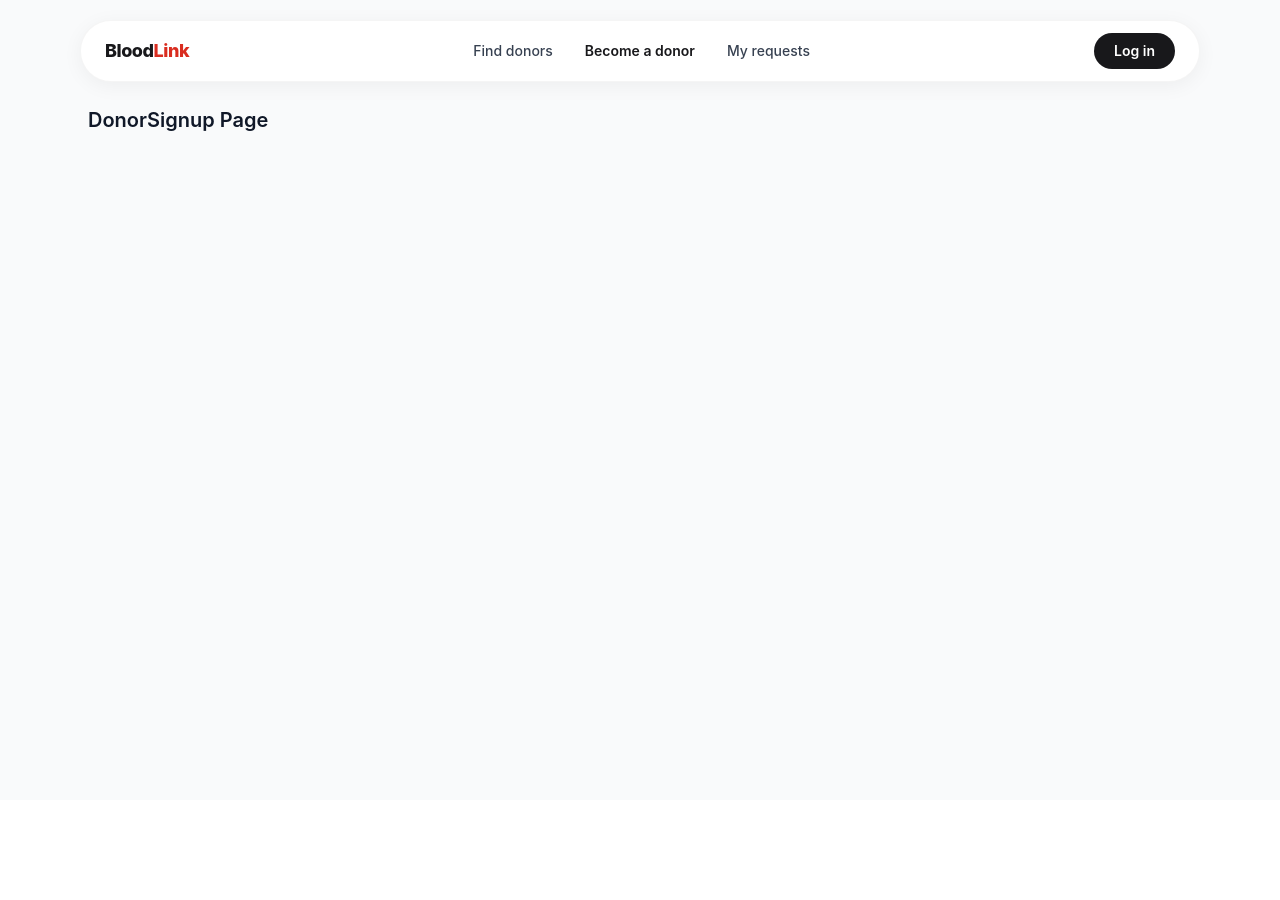
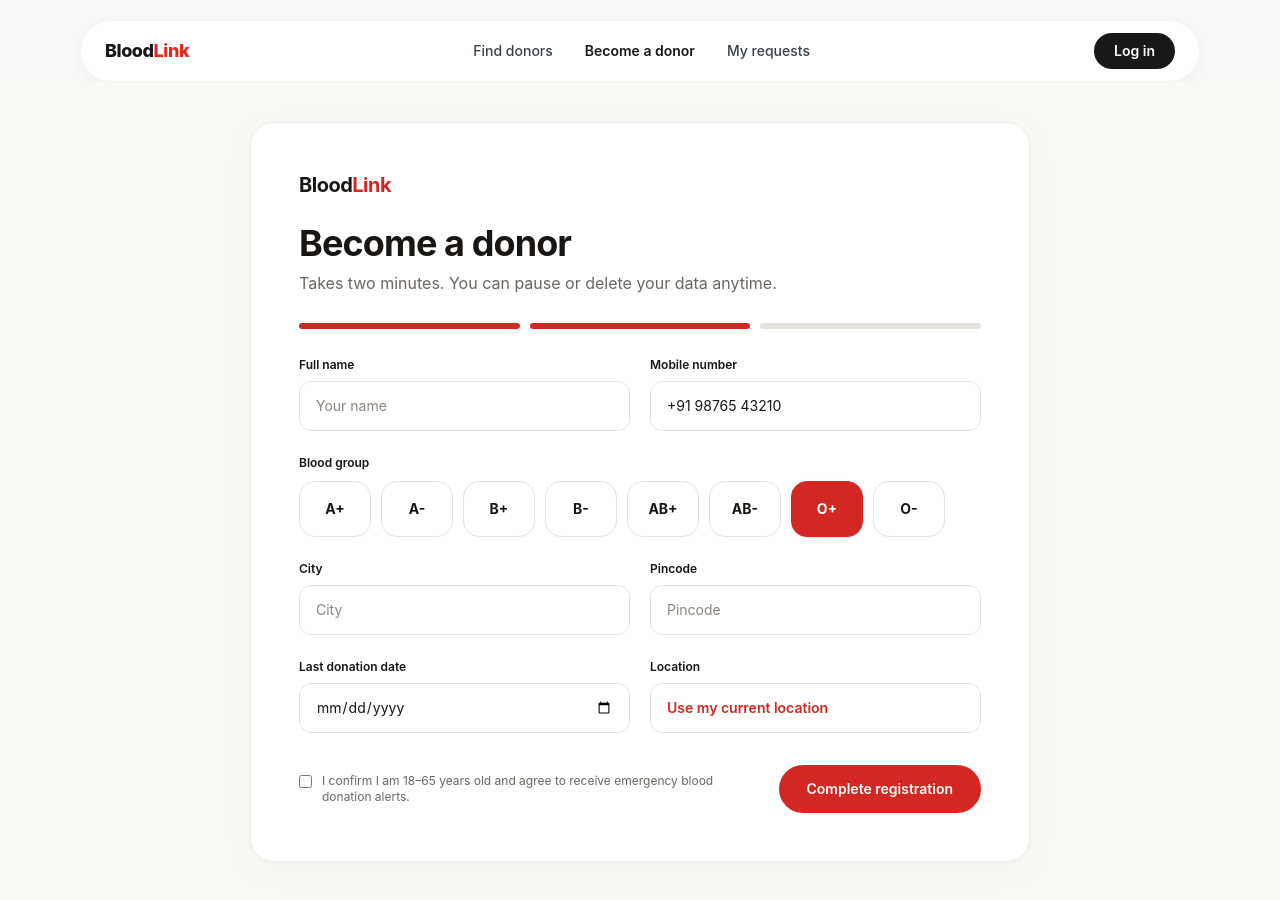
Before and after one commit to vishvas2005/blood-donor-finder, a React (Vite) app in the folder client/: page /register-donor in a window 1280 px wide. Before the commit the page ends 800 px from the top, so only its background shows below. Built offline with nearby package versions, Linux system fonts and the light colour scheme.

Commit message:
Add Become a Donor registration page UI

```diff
--- a/client/src/pages/DonorSignup.jsx
+++ b/client/src/pages/DonorSignup.jsx
@@ -1 +1,245 @@
-export default function DonorSignup() { return <div className='max-w-6xl mx-auto p-6 text-xl font-semibold'>DonorSignup Page</div>; }
+import React, { useState } from 'react';
+import { Link, useNavigate } from 'react-router-dom';
+
+const BLOOD_GROUPS = ['A+', 'A-', 'B+', 'B-', 'AB+', 'AB-', 'O+', 'O-'];
+
+export default function DonorSignup() {
+  const navigate = useNavigate();
+  const [formData, setFormData] = useState({
+    fullName: '',
+    mobile: '+91 98765 43210',
+    bloodGroup: 'O+',
+    city: '',
+    pincode: '',
+    lastDonationDate: '',
+    locationCoords: '',
+    consent: false,
+  });
+  const [locating, setLocating] = useState(false);
+
+  const handleUseCurrentLocation = () => {
+    if (!navigator.geolocation) {
+      setFormData((prev) => ({
+        ...prev,
+        city: prev.city || 'Bengaluru',
+        pincode: prev.pincode || '560001',
+        locationCoords: 'GPS Location Captured',
+      }));
+      return;
+    }
+
+    setLocating(true);
+    navigator.geolocation.getCurrentPosition(
+      (pos) => {
+        const { latitude, longitude } = pos.coords;
+        setFormData((prev) => ({
+          ...prev,
+          locationCoords: `${latitude.toFixed(4)}, ${longitude.toFixed(4)}`,
+        }));
+        setLocating(false);
+      },
+      () => {
+        setFormData((prev) => ({
+          ...prev,
+          locationCoords: 'Location enabled',
+        }));
+        setLocating(false);
+      }
+    );
+  };
+
+  const handleSubmit = (e) => {
+    e.preventDefault();
+    localStorage.setItem('bloodlink_donor', JSON.stringify(formData));
+    navigate('/donor-dashboard');
+  };
+
+  return (
+    <div className="min-h-screen bg-[#FBF9F6] py-10 px-4 sm:px-6 flex justify-center font-sans">
+      <div className="w-full max-w-[780px] bg-white rounded-3xl shadow-[0_8px_30px_rgb(0,0,0,0.04)] border border-[#F0ECE6] p-7 sm:p-12">
+        {/* Brand Header */}
+        <Link
+          to="/"
+          className="inline-block text-xl font-bold tracking-tight text-[#181512] mb-6"
+        >
+          Blood<span className="text-[#D32724]">Link</span>
+        </Link>
+
+        <h1 className="text-3xl sm:text-4xl font-bold text-[#181512] tracking-tight">
+          Become a donor
+        </h1>
+        <p className="text-sm sm:text-base text-[#6B6661] mt-2">
+          Takes two minutes. You can pause or delete your data anytime.
+        </p>
+
+        {/* 3-Step Progress Bar (2 Active Crimson Segments) */}
+        <div className="grid grid-cols-3 gap-2.5 my-7">
+          <div className="h-1.5 rounded-full bg-[#D32724]" />
+          <div className="h-1.5 rounded-full bg-[#D32724]" />
+          <div className="h-1.5 rounded-full bg-[#E5E2DC]" />
+        </div>
+
+        <form onSubmit={handleSubmit} className="space-y-6">
+          {/* Full Name & Mobile Number */}
+          <div className="grid grid-cols-1 sm:grid-cols-2 gap-5">
+            <div>
+              <label className="block text-xs font-semibold text-[#181512] mb-2">
+                Full name
+              </label>
+              <input
+                type="text"
+                required
+                placeholder="Your name"
+                value={formData.fullName}
+                onChange={(e) =>
+                  setFormData({ ...formData, fullName: e.target.value })
+                }
+                className="w-full px-4 py-3.5 rounded-xl border border-[#E6E1DA] text-sm text-[#181512] placeholder-[#8C867E] focus:outline-none focus:border-[#D32724] transition"
+              />
+            </div>
+
+            <div>
+              <label className="block text-xs font-semibold text-[#181512] mb-2">
+                Mobile number
+              </label>
+              <input
+                type="tel"
+                required
+                placeholder="+91 98765 43210"
+                value={formData.mobile}
+                onChange={(e) =>
+                  setFormData({ ...formData, mobile: e.target.value })
+                }
+                className="w-full px-4 py-3.5 rounded-xl border border-[#E6E1DA] text-sm text-[#181512] placeholder-[#8C867E] focus:outline-none focus:border-[#D32724] transition"
+              />
+            </div>
+          </div>
+
+          {/* Blood Group Selector */}
+          <div>
+            <label className="block text-xs font-semibold text-[#181512] mb-2.5">
+              Blood group
+            </label>
+            <div className="flex flex-wrap gap-2.5">
+              {BLOOD_GROUPS.map((group) => {
+                const isSelected = formData.bloodGroup === group;
+                return (
+                  <button
+                    key={group}
+                    type="button"
+                    onClick={() =>
+                      setFormData({ ...formData, bloodGroup: group })
+                    }
+                    className={`w-[72px] h-14 rounded-2xl text-sm font-bold transition cursor-pointer border ${
+                      isSelected
+                        ? 'bg-[#D32724] text-white border-[#D32724] shadow-sm'
+                        : 'bg-white text-[#181512] border-[#E6E1DA] hover:border-[#C7C0B6]'
+                    }`}
+                  >
+                    {group}
+                  </button>
+                );
+              })}
+            </div>
+          </div>
+
+          {/* City & Pincode */}
+          <div className="grid grid-cols-1 sm:grid-cols-2 gap-5">
+            <div>
+              <label className="block text-xs font-semibold text-[#181512] mb-2">
+                City
+              </label>
+              <input
+                type="text"
+                required
+                placeholder="City"
+                value={formData.city}
+                onChange={(e) =>
+                  setFormData({ ...formData, city: e.target.value })
+                }
+                className="w-full px-4 py-3.5 rounded-xl border border-[#E6E1DA] text-sm text-[#181512] placeholder-[#8C867E] focus:outline-none focus:border-[#D32724] transition"
+              />
+            </div>
+
+            <div>
+              <label className="block text-xs font-semibold text-[#181512] mb-2">
+                Pincode
+              </label>
+              <input
+                type="text"
+                required
+                placeholder="Pincode"
+                value={formData.pincode}
+                onChange={(e) =>
+                  setFormData({ ...formData, pincode: e.target.value })
+                }
+                className="w-full px-4 py-3.5 rounded-xl border border-[#E6E1DA] text-sm text-[#181512] placeholder-[#8C867E] focus:outline-none focus:border-[#D32724] transition"
+              />
+            </div>
+          </div>
+
+          {/* Last Donation Date & Location */}
+          <div className="grid grid-cols-1 sm:grid-cols-2 gap-5">
+            <div>
+              <label className="block text-xs font-semibold text-[#181512] mb-2">
+                Last donation date
+              </label>
+              <input
+                type="date"
+                value={formData.lastDonationDate}
+                onChange={(e) =>
+                  setFormData({
+                    ...formData,
+                    lastDonationDate: e.target.value,
+                  })
+                }
+                className="w-full px-4 py-3.5 rounded-xl border border-[#E6E1DA] text-sm text-[#181512] focus:outline-none focus:border-[#D32724] transition"
+              />
+            </div>
+
+            <div>
+              <label className="block text-xs font-semibold text-[#181512] mb-2">
+                Location
+              </label>
+              <button
+                type="button"
+                onClick={handleUseCurrentLocation}
+                className="w-full px-4 py-3.5 rounded-xl border border-[#E6E1DA] text-left text-sm font-semibold text-[#D32724] hover:bg-[#FFF8F8] transition cursor-pointer"
+              >
+                {locating
+                  ? 'Detecting location...'
+                  : formData.locationCoords || 'Use my current location'}
+              </button>
+            </div>
+          </div>
+
+          {/* Consent Checkbox & Submit */}
+          <div className="pt-2 flex flex-col sm:flex-row sm:items-center sm:justify-between gap-4">
+            <label className="flex items-start gap-2.5 text-xs text-[#6B6661] cursor-pointer">
+              <input
+                type="checkbox"
+                required
+                checked={formData.consent}
+                onChange={(e) =>
+                  setFormData({ ...formData, consent: e.target.checked })
+                }
+                className="mt-0.5 rounded border-[#D6D1C9] text-[#D32724] focus:ring-[#D32724]"
+              />
+              <span>
+                I confirm I am 18–65 years old and agree to receive emergency
+                blood donation alerts.
+              </span>
+            </label>
+
+            <button
+              type="submit"
+              className="px-7 py-3.5 rounded-full bg-[#D32724] hover:bg-[#B81E1B] text-white text-sm font-semibold transition cursor-pointer shrink-0"
+            >
+              Complete registration
+            </button>
+          </div>
+        </form>
+      </div>
+    </div>
+  );
+}
```
